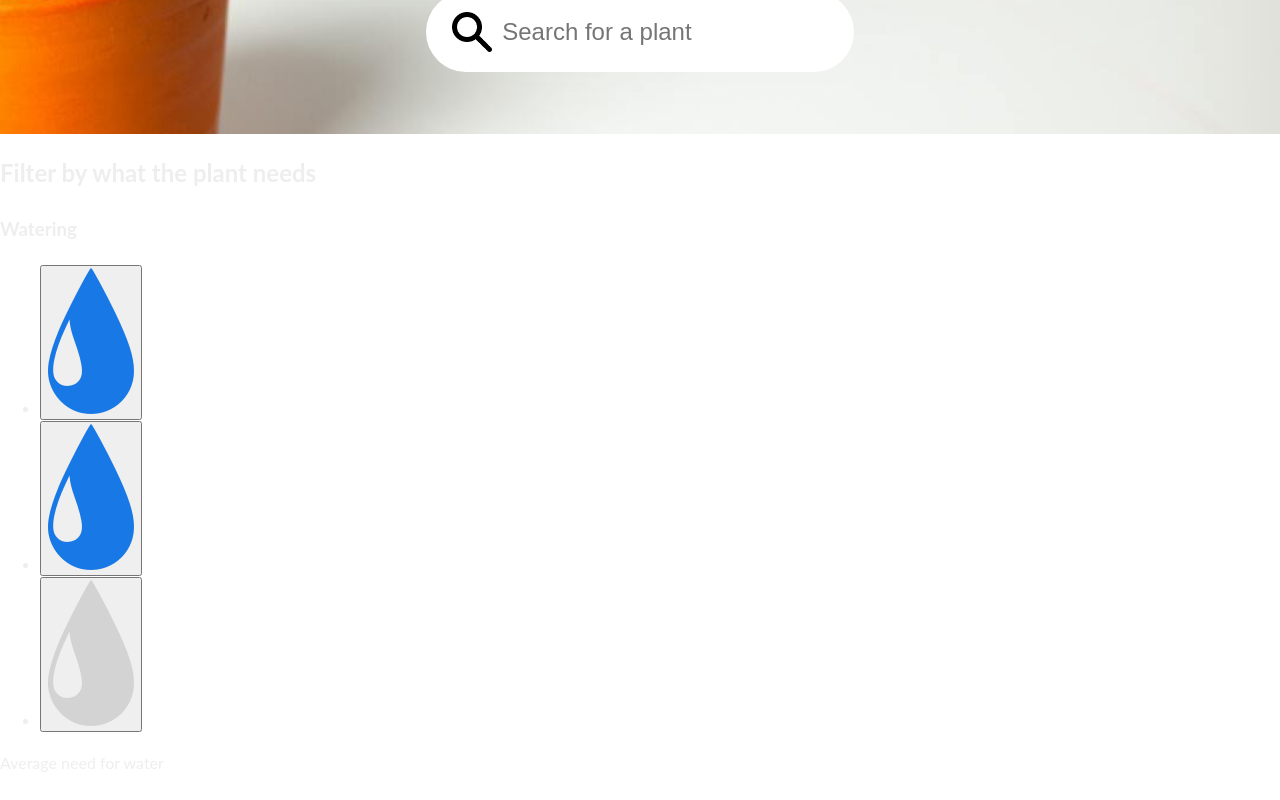
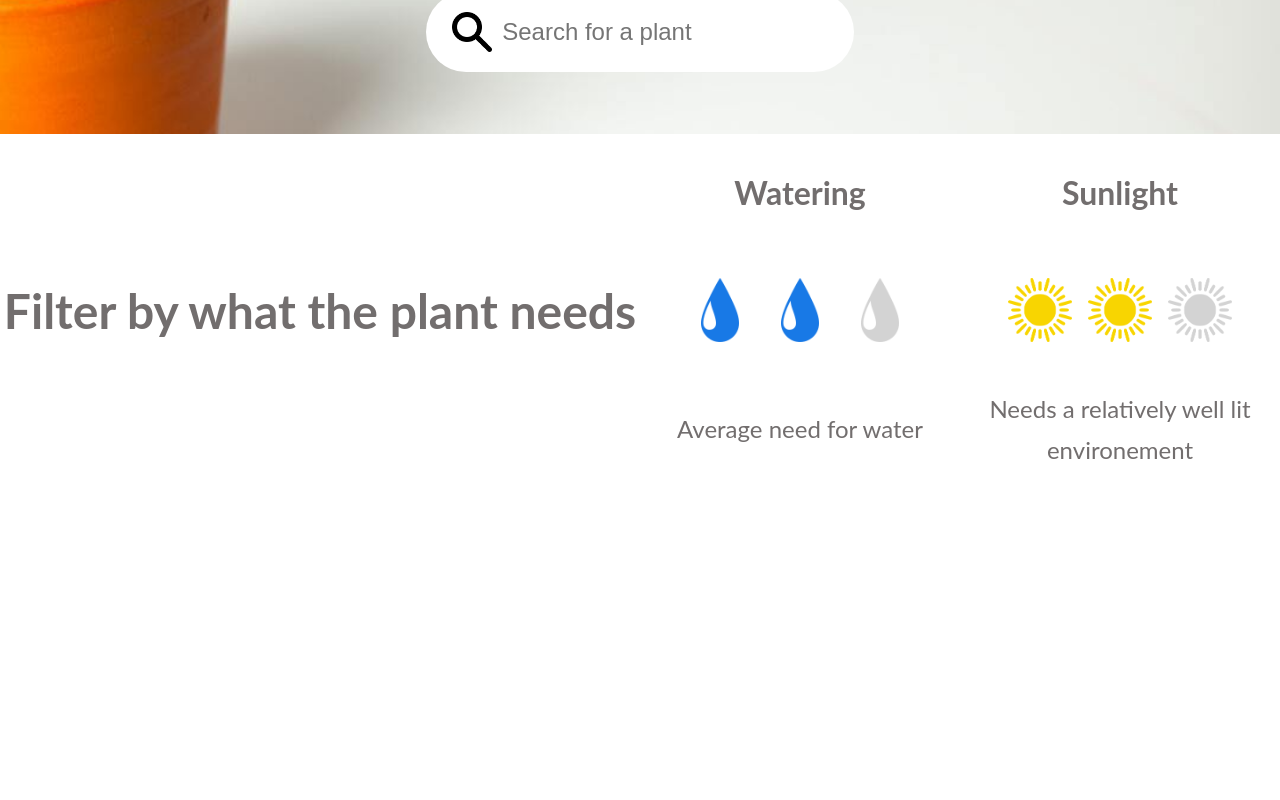
Before and after one commit to WildCodeSchool-2024-02/JS-Nantes-RAMCss-II-P2-GreenDoor, a React (Vite) app in the folder client/: page / in a window 1280 px wide. Shown: the part 700-1500 px from the top of the page. After the commit the page ends 1189 px from the top, so only its background shows below. Built offline with nearby package versions, Linux system fonts and the light colour scheme.

Commit message:
Finished CSS for screens bigger than 1200px

```diff
--- a/client/src/components/ExplicitFilter.jsx
+++ b/client/src/components/ExplicitFilter.jsx
@@ -14,7 +14,7 @@ function ExplicitFilter({
       <ul>
         {[0, 1, 2].map((index) => (
           <li key={index}>
-            <button type="button" onClick={() => setFilter(index)}>
+            <button type="button" onClick={() => setFilter(()=>index)}>
               <img
                 src={filter >= index ? iconActive : iconInactive}
                 alt={filtersDescriptions[filter]}
--- a/client/src/components/FiltersTutorial.jsx
+++ b/client/src/components/FiltersTutorial.jsx
@@ -4,6 +4,7 @@ import waterIconInactive from "../assets/icons/WaterGrey.png";
 import waterIconActive from "../assets/icons/WaterBlue.png";
 import lightIconInactive from "../assets/icons/SunGrey.png";
 import lightIconActive from "../assets/icons/SunYellow.png";
+import "../styles/FiltersTutorial.css"
 
 
 function FiltersTutorial() {
@@ -16,7 +17,7 @@ function FiltersTutorial() {
 
 
   return (
-    <section>
+    <section className="filters-tutorial">
       <h2>Filter by what the plant needs</h2>
       <ExplicitFilter
         title="Watering"
--- /dev/null
+++ b/client/src/styles/FiltersTutorial.css
@@ -0,0 +1,68 @@
+.filters-tutorial {
+  --grey: #726e6e;
+  height: 33vh;
+  width: 100vw;
+  display: grid;
+  grid-template-columns: 2fr 1fr 1fr;
+  justify-content: center;
+  align-items: center;
+}
+
+.filters-tutorial > h2 {
+  text-align: center;
+  color: var(--grey);
+  font-size: 48px;
+}
+
+.filters-tutorial h3 {
+  text-align: center;
+  color: var(--grey);
+  font-size: 32px;
+}
+
+.filters-tutorial p {
+  text-align: center;
+  color: var(--grey);
+  font-size: 24px;
+  margin: 0;
+}
+
+.filters-tutorial > div {
+  display: grid;
+  grid-template: 1fr 1fr 1fr / 1fr;
+  justify-items: center;
+  align-items: center;
+}
+
+.filters-tutorial > div > ul {
+  width: 75%;
+  display: flex;
+  align-content: space-evenly;
+  align-items: center;
+  list-style: none;
+  border: 0;
+  margin: 0;
+  padding: 0;
+  height: 11vh;
+}
+.filters-tutorial li {
+  width: 100%;
+  height: 100%;
+}
+
+.filters-tutorial button {
+  width: 100%;
+  height: 100%;
+  background-color: transparent;
+  border: none;
+  transition-duration: 0.2s;
+  transition-property: transform;
+}
+
+.filters-tutorial button:hover {
+  transform: scale(1.5);
+}
+
+.filters-tutorial img {
+  height: min(10vh, 5vw);
+}
```
